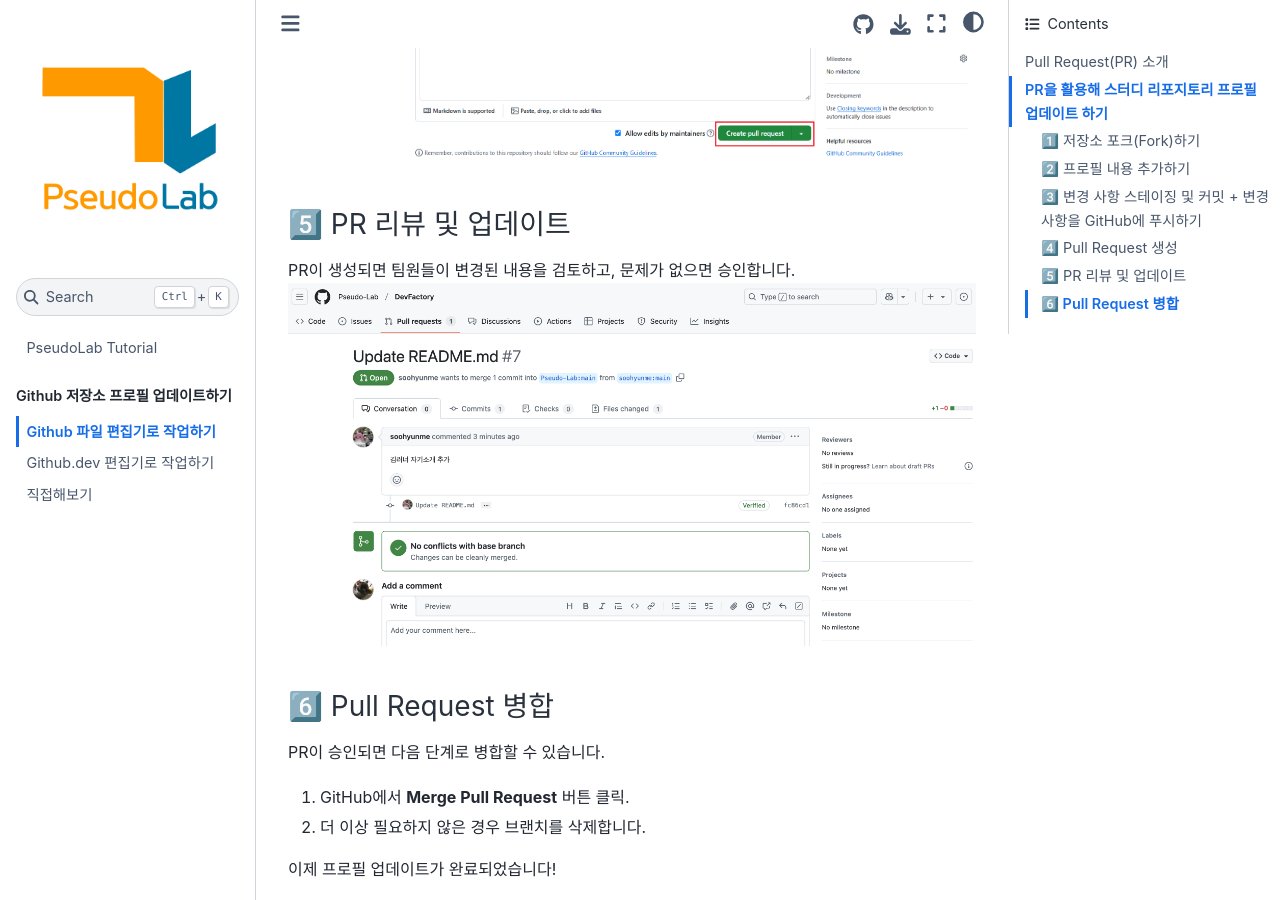
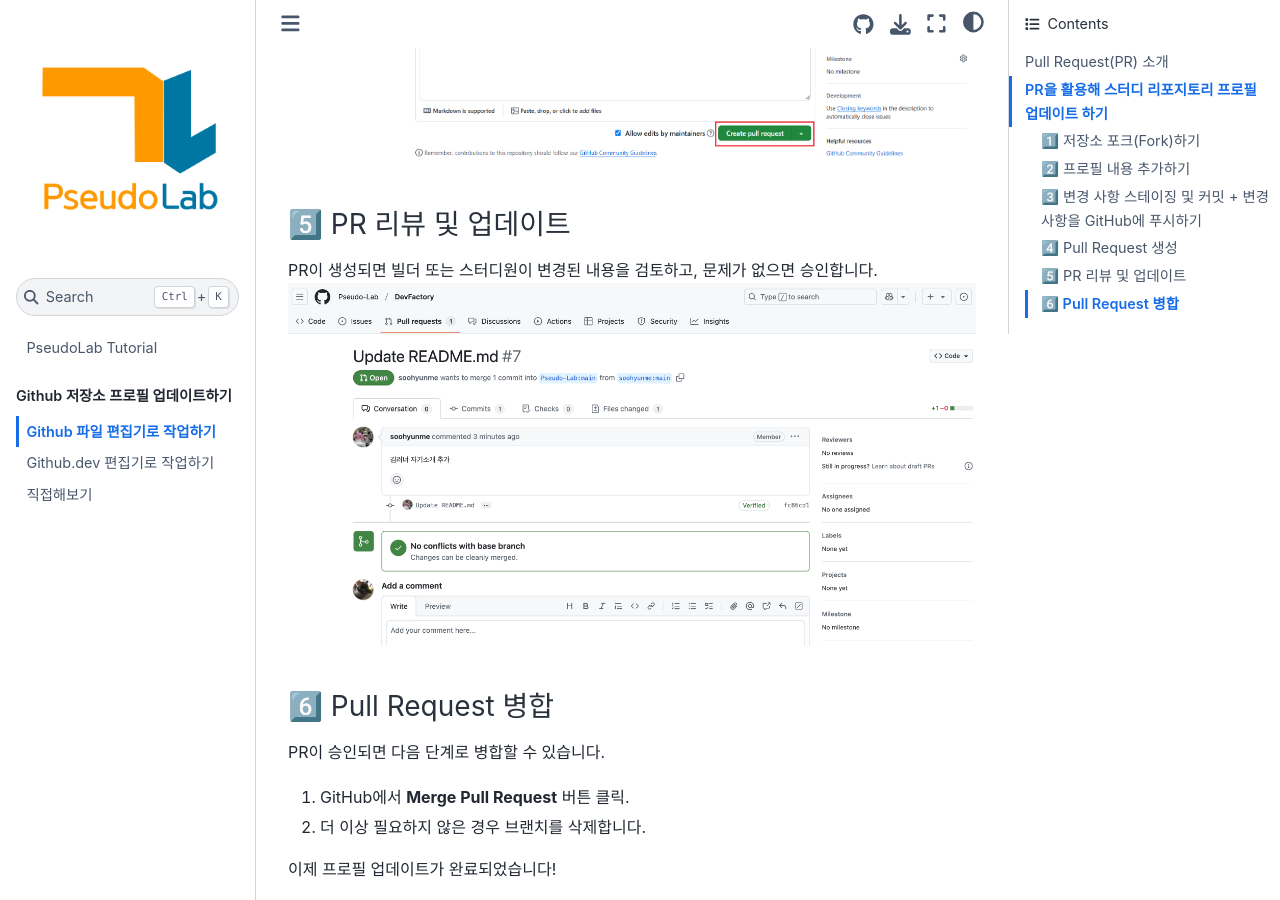
Before and after one commit to Pseudo-Lab/DevFactory, a Jupyter Book: the page built from book/docs/pull_request_guide.md, in a window 1280 px wide and 900 px high, scrolled down 4518 px. Built offline with Jupyter Book 1.0.4 settings and Sphinx 7.4.7 and the Sphinx Book theme 1.1.4, drawn with Linux system fonts in a browser that asks for light colours.

Commit message:
fix: PR 리뷰 문구 수정 and ci build test

```diff
--- a/book/docs/pull_request_guide.md
+++ b/book/docs/pull_request_guide.md
@@ -83,7 +83,7 @@ git config --global user.email "your.email@example.com"
 ![](../assets/imgs/git-tutorial/git-tutorial-step9.png)
 
 ### 5️⃣ PR 리뷰 및 업데이트
-PR이 생성되면 팀원들이 변경된 내용을 검토하고, 문제가 없으면 승인합니다. <BR>
+PR이 생성되면 빌더 또는 스터디원이 변경된 내용을 검토하고, 문제가 없으면 승인합니다. <BR>
 ![](../assets/imgs/git-tutorial/git-tutorial-step10.png)
 
 ### 6️⃣ Pull Request 병합
```
